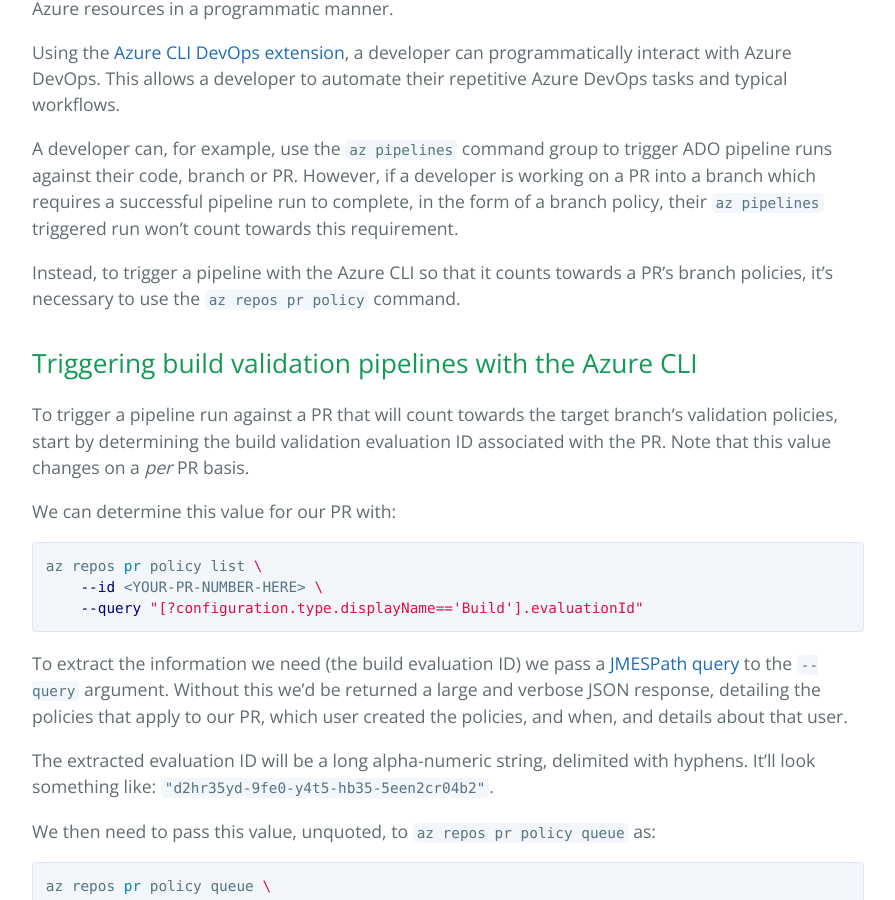
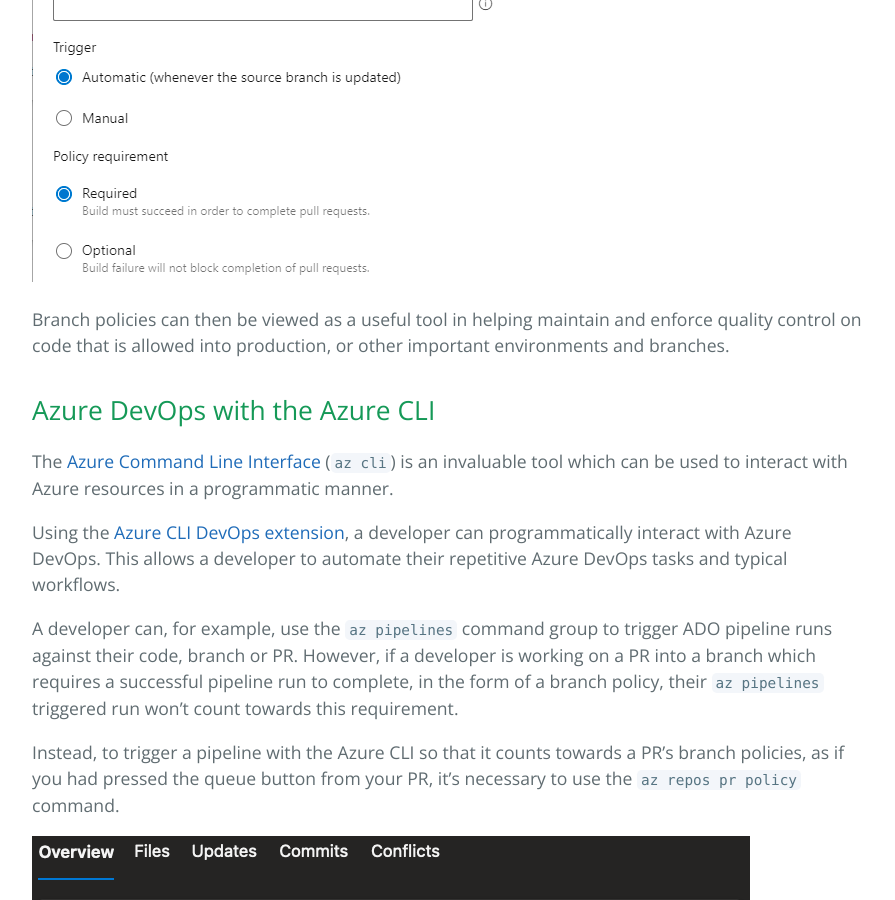
Before and after one commit to jwalton3141/jwalton3141.github.io, a Jekyll site: the page built from _posts/2023-12-30-ADO-trigger-pr-build-validation-pipeline-az-cli.md, in a window 1280 px wide and 900 px high, scrolled down 903 px. Shown: the whole window, without its empty margins (192-1087 px from the left). Built offline with Jekyll 4.4.1, drawn with Linux system fonts in a browser that asks for light colours; comment, search, counter and statistics services are not loaded.

Commit message:
feat(blog/ado-build-validation): Add images

````diff
--- a/_posts/2023-12-30-ADO-trigger-pr-build-validation-pipeline-az-cli.md
+++ b/_posts/2023-12-30-ADO-trigger-pr-build-validation-pipeline-az-cli.md
@@ -16,7 +16,7 @@
 don't break existing functionality, and conform to agreed coding conventions
 for your project.
 
-<!-- image of either queue pipeline, or required approvals -->
+![Adding a build policy to a branch ([source](https://learn.microsoft.com/en-us/azure/devops/repos/git/branch-policies?view=azure-devops&tabs=browser#build-validation))](/assets/posts/ado_trigger_build_pipeline/add_build_policy.png)
 
 Branch policies can then be viewed as a useful tool in helping maintain and
 enforce quality control on code that is allowed into production, or other
@@ -27,8 +27,6 @@
 The [Azure Command Line Interface](https://learn.microsoft.com/en-us/cli/azure/what-is-azure-cli)
 (`az cli`) is an invaluable tool which can be used to interact with Azure
 resources in a programmatic manner.
-
-<!-- gif or image of az cli in action? -->
 
 Using the [Azure CLI DevOps extension](https://learn.microsoft.com/en-us/cli/azure/service-page/devops?view=azure-cli-latest),
 a developer can programmatically interact with Azure DevOps. This allows a
@@ -42,7 +40,10 @@
 won't count towards this requirement.
 
 Instead, to trigger a pipeline with the Azure CLI so that it counts towards a
-PR's branch policies, it's necessary to use the `az repos pr policy` command.
+PR's branch policies, as if you had pressed the queue button from your PR, it's
+necessary to use the `az repos pr policy` command.
+
+![Queuing a build policy pipeline from a PR.](/assets/posts/ado_trigger_build_pipeline/queue_pipeline.png)
 
 ## Triggering build validation pipelines with the Azure CLI
 
@@ -57,8 +58,6 @@
     --id <YOUR-PR-NUMBER-HERE> \
     --query "[?configuration.type.displayName=='Build'].evaluationId"
 ```
-
-<!-- add a note about determining the PR number -->
 
 To extract the information we need (the build evaluation ID) we pass a
 [JMESPath query](https://jmespath.org/) to the `--query` argument. Without this
````
Also changed, not shown: assets/posts/ado_trigger_build_pipeline/add_build_policy.png (added), assets/posts/ado_trigger_build_pipeline/queue_pipeline.png (added).
